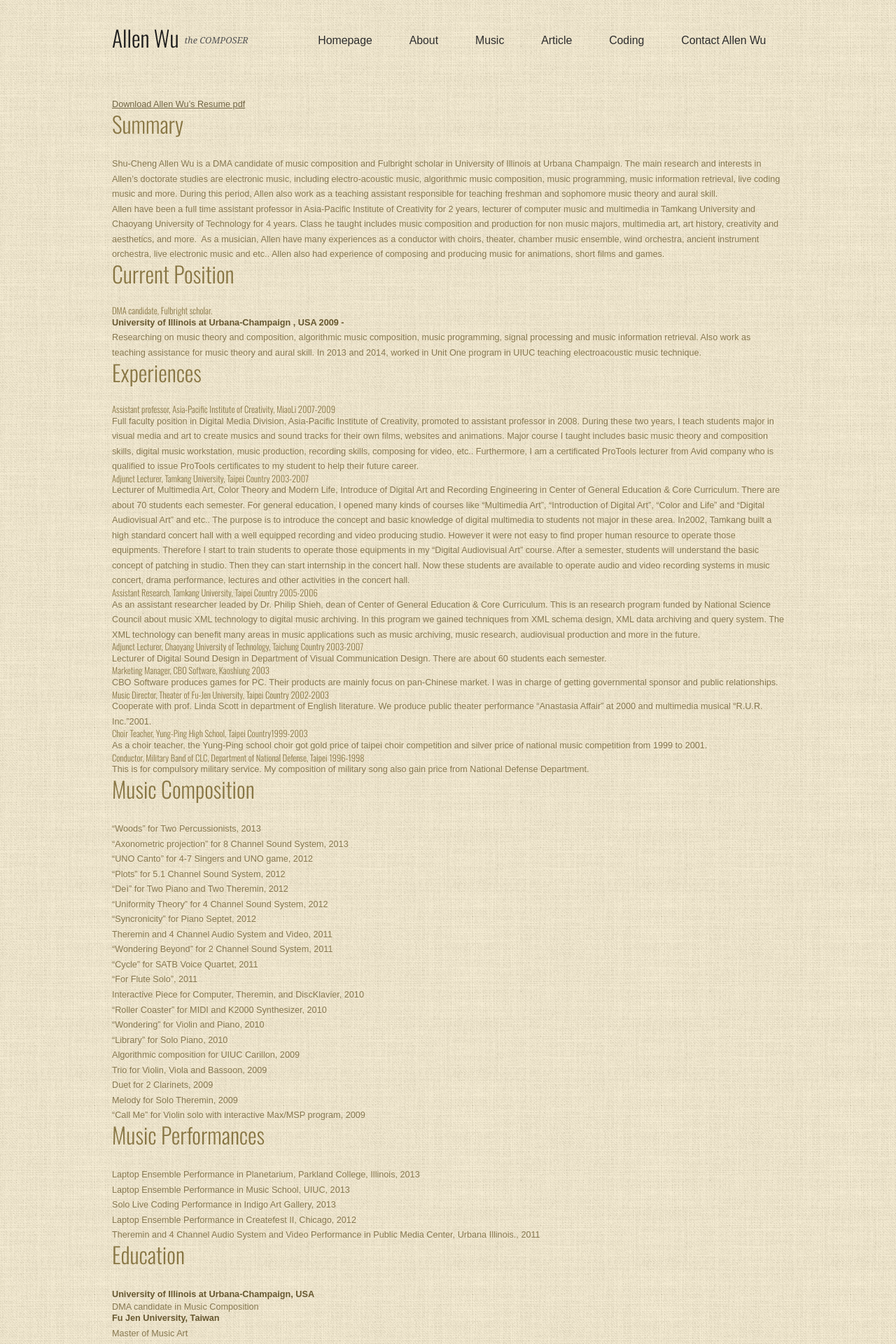
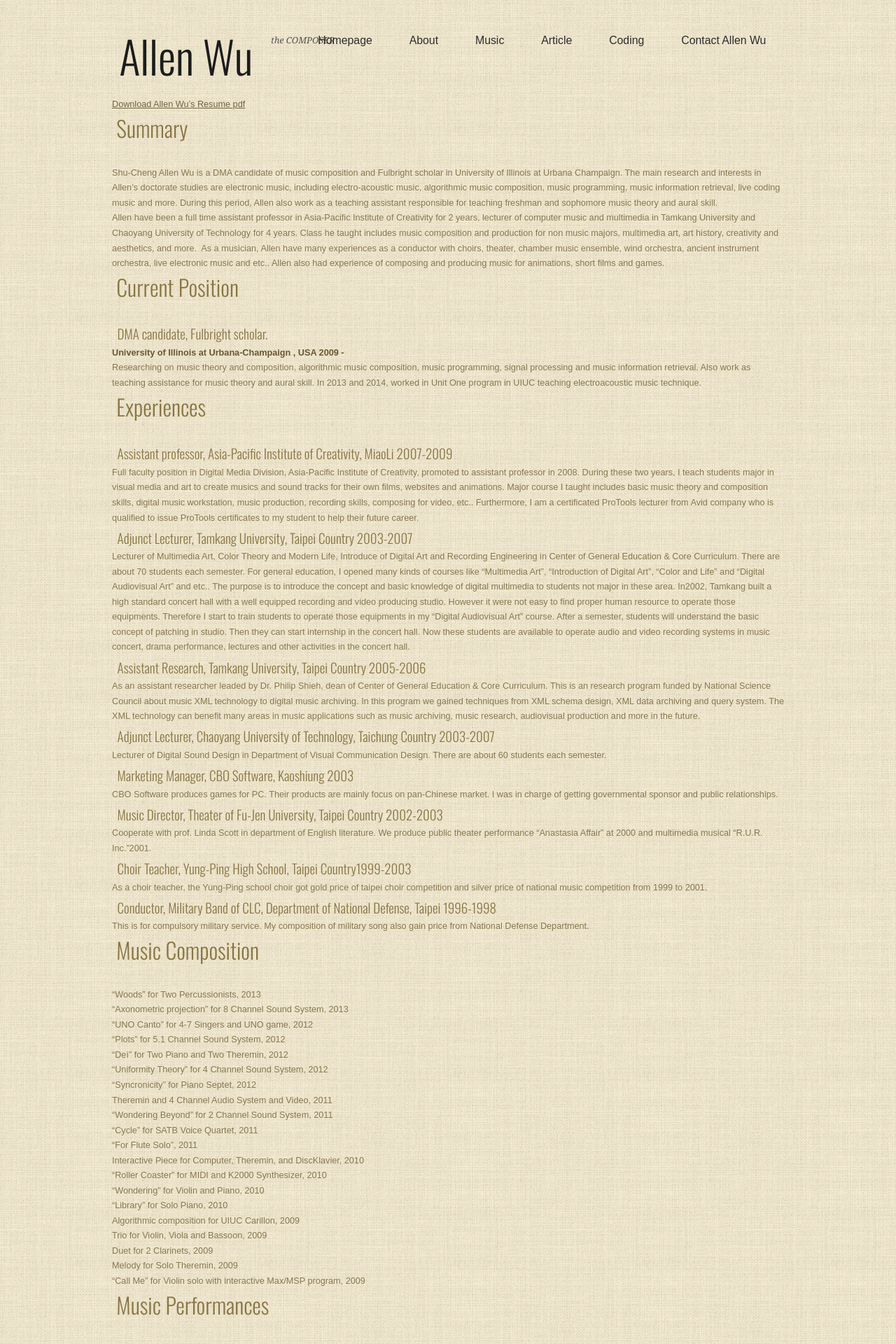
Before and after one commit to allenloves/allenloves.github.io, a Jekyll site: the page built from about.md, in a window 1280 px wide. Shown: the top 1920 px of the page at 70% size. Built offline with Jekyll 4.4.1, drawn with Linux system fonts in a browser that asks for light colours; nearby versions of some CDN libraries.

Commit message:
edit css

```diff
--- a/css/style.css
+++ b/css/style.css
@@ -20,16 +20,28 @@ body, #skel-panels-pageWrapper {
 }
 
 h1, h2, h3 {
-	margin: 0em;
-	padding: 0em;
+	margin: 0.2em;
+	padding: 0.2em;
 	text-transform: none;
 	font-family: 'Oswald', sans-serif;
 	font-weight: 300;
 	color: #887644;
 }
 
+h1 {
+	font-size: 2em;
+}
+
 h2 {
 	font-size: 1.75em;
+}
+
+h3 {
+	font-size: 1.5em;
+}
+
+h4 {
+	font-size: 1.25em;
 }
 
 p {
```
